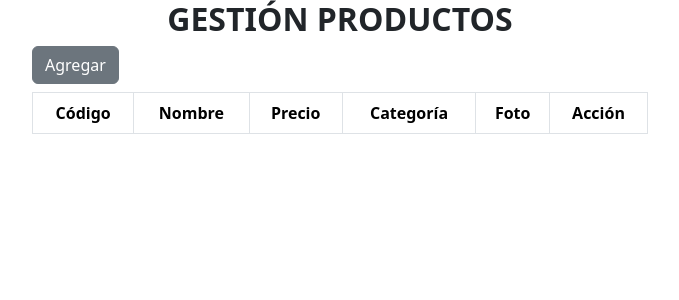
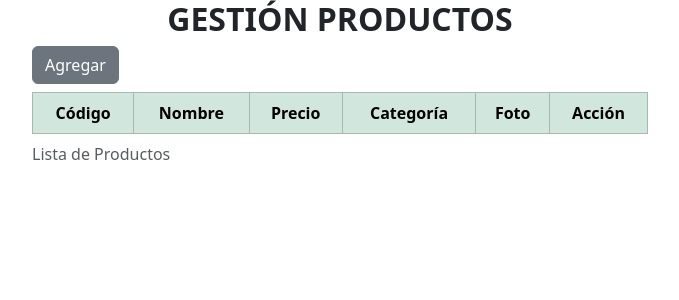
Before and after one commit to CesarMCuellarCha/TiendaAdso, a Flask app: page / in a window 1280 px wide. Shown: the top 300 px of the page, without its empty margins (300-979 px from the left). Run offline with Flask 3, Linux system fonts and the light colour scheme; data that the repository does not hold is empty; some libraries are stand-ins or nearby versions.

Commit message:
Actualización de documentos html

```diff
--- a/controladores/productoController.py
+++ b/controladores/productoController.py
@@ -161,13 +161,11 @@ def eliminar(id):
         recibe mediante petición GET
     Args:
         id (_type_): int, id del producto
-
     Returns:
         _type_: lo redirecciona a la ruta raiz
     """
     if request.method == 'GET':
         try:
-            print("voy a eliminar")
             productoEliminar=(id,)
             cursor = miConexion.cursor()
             #datos para eliminar foto
@@ -183,6 +181,4 @@ def eliminar(id):
                 os.remove(rutaFoto)
         except miConexion.Error as error:
             miConexion.rollback()
-            mensaje="Problemas al eliminar"
-
     return redirect("/")
--- a/static/js/app.js
+++ b/static/js/app.js
@@ -7,7 +7,6 @@ function mostrarImagen(evento){
   }
 
   function eliminar(id){
-    alert(id)
     Swal.fire({
       title: 'Eliminar Producto',
       text: "¿Está seguro de eliminar?",
--- a/templates/frmEditar.html
+++ b/templates/frmEditar.html
@@ -41,15 +41,15 @@
             </div>
             <div class="mt-2">
                 <label for="fileFoto" class="fw-bold">Foto:</label>
-                <input type="file" name="fileFoto" id="fileFoto"
+                <input type="file" name="fileFoto" id="fileFoto" accept="image/png, image/gif, image/jpeg"
                 class="form-control" onchange="mostrarImagen(event)">
             </div>
             <div class="mt-2 text-center">
                 <img id="imagenProducto" src="" alt="" width="80" height="80">
             </div>
             <div class="mt-2">
-                <button class="btn btn-success">Editar</button>
-                <button class="btn btn-warning">Cancelar</button>
+                <button type="submit" class="btn btn-success">Editar</button>
+                <a href="/"><button type="button" class="btn btn-warning">Cancelar</button></a>
             </div>
         </form>
 
--- a/templates/listarProductos.html
+++ b/templates/listarProductos.html
@@ -18,8 +18,10 @@
         <a href="/agregar">
             <button class="btn btn-secondary"> Agregar </button>
         </a>
-        <table class="table table-bordered mt-2">
-            <thead class="thead-dark">
+        <table class="table table-bordered table-striped mt-2">
+            <caption>Lista de Productos</caption>
+            <thead class="table-success">
+
                 <tr class="text-center">
                     <th>Código</th>
                     <th>Nombre</th>
```
Also changed, not shown: templates/frmAgregar.html (+4 -4 lines), static/imagenes/10.jpg (added).
